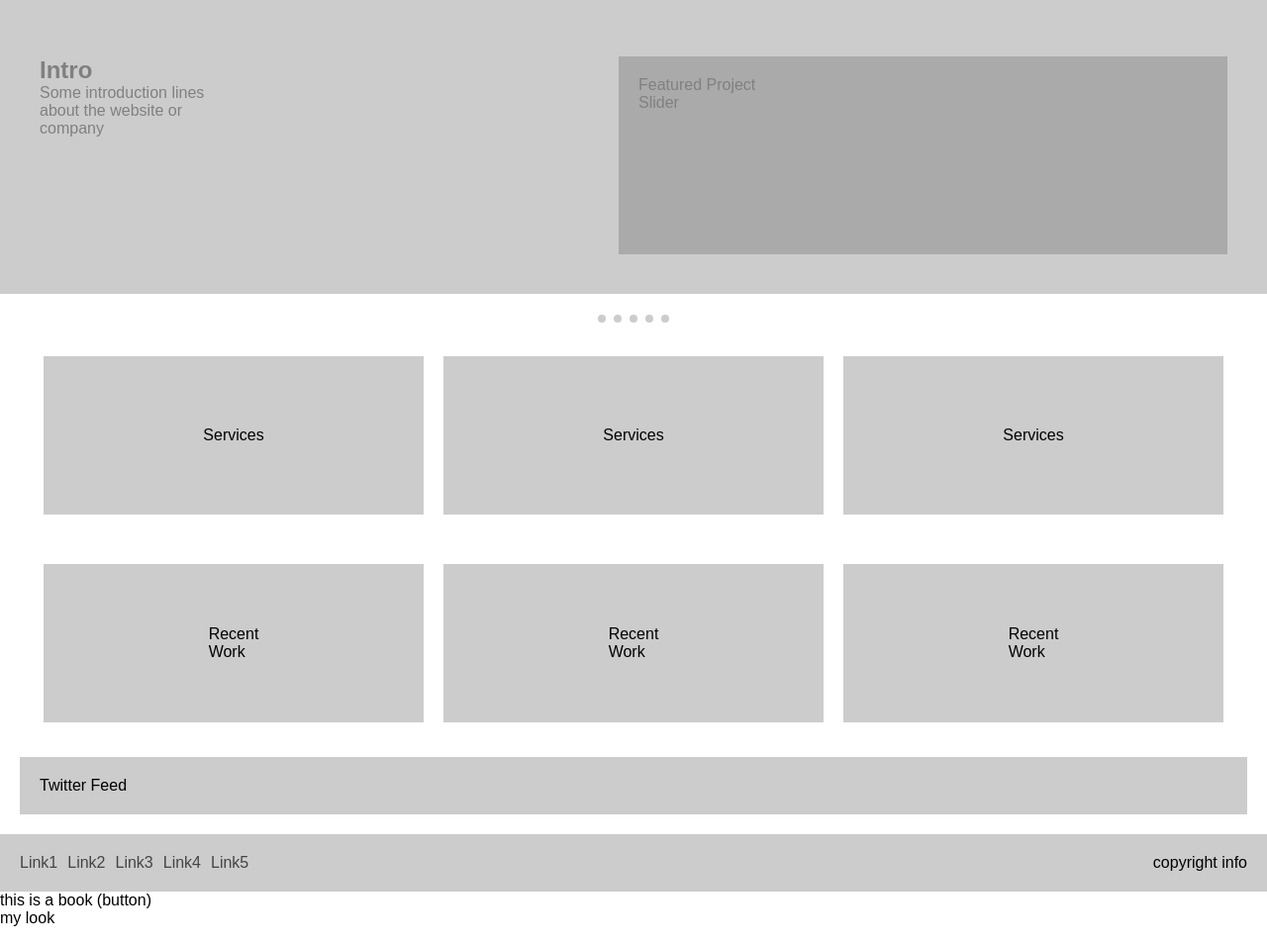
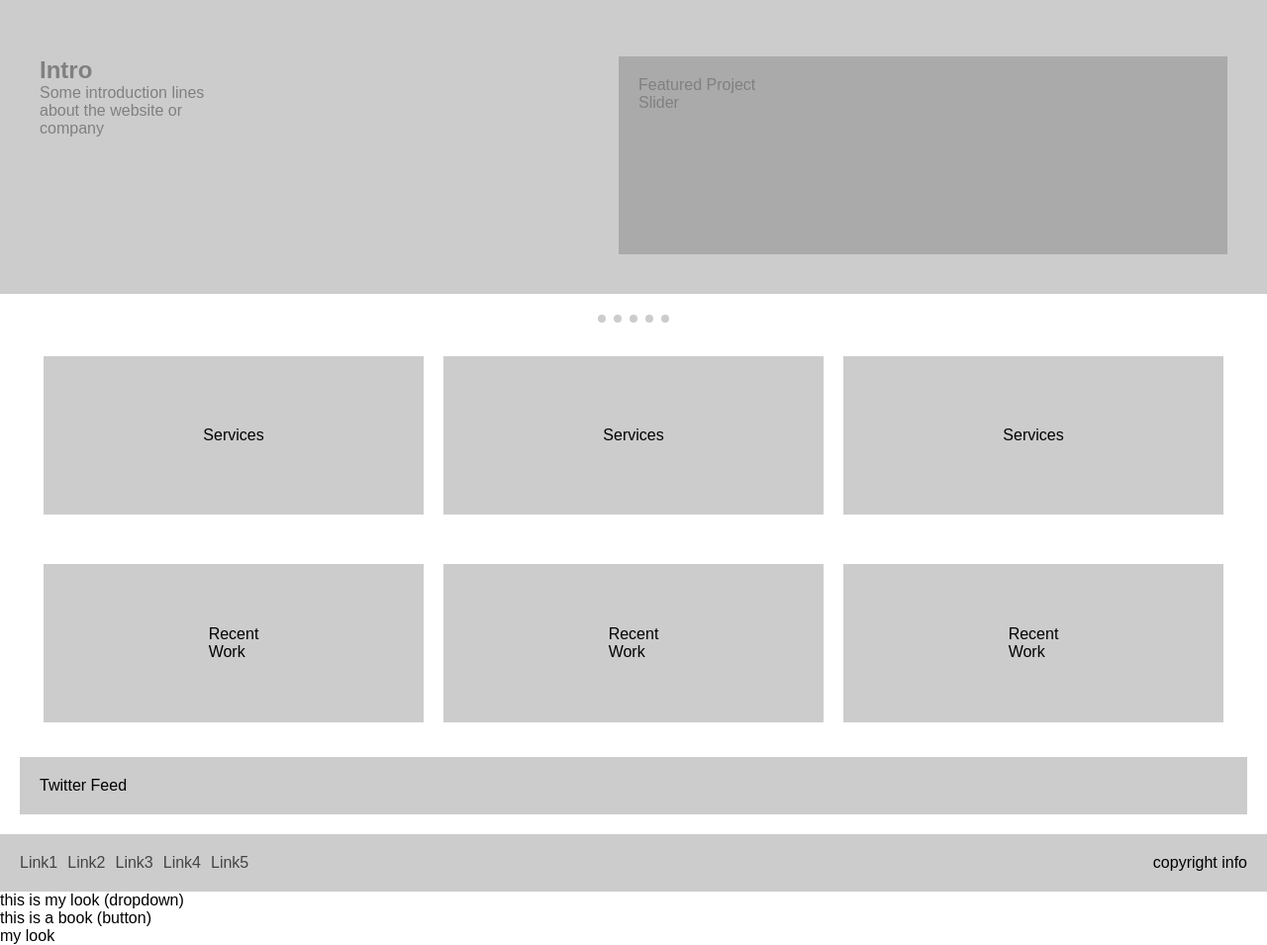
Before and after one commit to waheedabdullah/local-repo, a plain HTML site: page index9.html in a window 1280 px wide. Shown: the part 41-996 px from the top of the page at 99% size. Drawn offline with Linux system fonts and the light colour scheme.

```diff
--- a/index9.html
+++ b/index9.html
@@ -59,8 +59,12 @@
     </footer>
 
 
+
+    <p>this is my look (dropdown)</p>
     <P> this is a book (button)</P>
+
     <p>my look</p>
+
 
 </body>
 </html>
```
